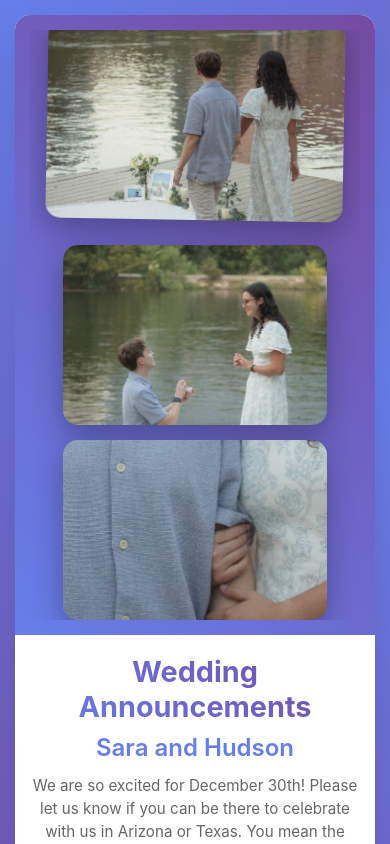
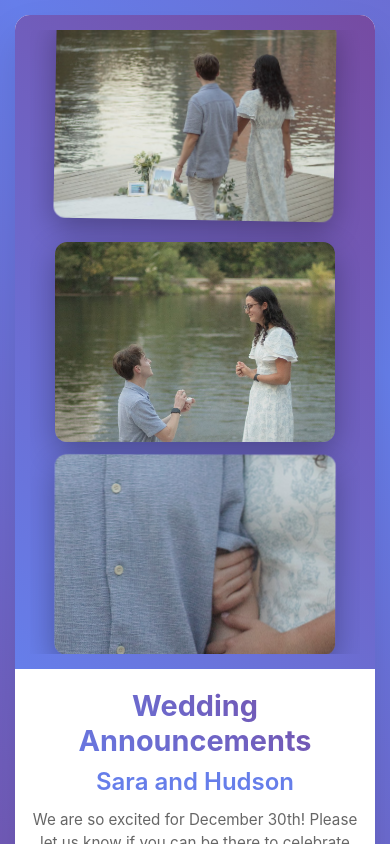
Before and after one commit to hudsonwhipple/wedding_announcement, a React (Create React App) app: page / in a window 390 px wide. Shown: the top 844 px of the page. Built offline with nearby package versions, Linux system fonts and the light colour scheme; the HTML template or start-up script is replaced by a standard one.

Commit message:
Fix image files

```diff
--- a/src/App.css
+++ b/src/App.css
@@ -841,7 +841,7 @@ textarea {
   .photo-section {
     padding: 20px;
     animation: slideInUp 0.8s ease-out;
-    min-height: 300px;
+    min-height: 350px;
   }
 
   .photo-gallery {
@@ -849,16 +849,45 @@ textarea {
     gap: 15px;
     justify-content: center;
     align-items: center;
+    width: 100%;
   }
 
   .main-photo {
-    max-height: 200px;
-    width: 90%;
+    max-height: 220px;
+    width: 85%;
+    max-width: 300px;
+    animation: floating 6s ease-in-out infinite, mobileSlideIn 0.8s ease-out;
+  }
+
+  .main-photo:nth-child(1) {
+    animation-delay: 0s, 0.2s;
   }
 
   .secondary-photo {
-    max-height: 180px;
-    width: 80%;
+    max-height: 220px;
+    width: 85%;
+    max-width: 300px;
+  }
+
+  .secondary-photo:nth-child(2) {
+    animation: floating 8s ease-in-out infinite, mobileSlideIn 0.8s ease-out;
+    animation-delay: 2s, 0.4s;
+  }
+
+  .secondary-photo:nth-child(3) {
+    animation: floating 7s ease-in-out infinite reverse, mobileSlideIn 0.8s ease-out;
+    animation-delay: 4s, 0.6s;
+  }
+
+  @keyframes mobileSlideIn {
+    0% {
+      opacity: 0;
+      transform: translateY(30px) scale(0.9);
+    }
+    100% {
+      opacity: 1;
+      transform: translateY(0) scale(1);
+    }
   }
 
   .form-section {
@@ -930,7 +959,55 @@ textarea {
 
   .photo-section {
     padding: 15px;
-    min-height: 250px;
+    min-height: 400px;
+  }
+
+  .photo-gallery {
+    gap: 12px;
+  }
+
+  .main-photo {
+    max-height: 200px;
+    width: 90%;
+    max-width: 280px;
+    border-radius: 12px;
+    animation: floating 6s ease-in-out infinite, mobilePopIn 0.9s ease-out;
+  }
+
+  .main-photo:nth-child(1) {
+    animation-delay: 0s, 0.3s;
+  }
+
+  .secondary-photo {
+    max-height: 200px;
+    width: 90%;
+    max-width: 280px;
+    border-radius: 12px;
+  }
+
+  .secondary-photo:nth-child(2) {
+    animation: floating 8s ease-in-out infinite, mobilePopIn 0.9s ease-out;
+    animation-delay: 2s, 0.5s;
+  }
+
+  .secondary-photo:nth-child(3) {
+    animation: floating 7s ease-in-out infinite reverse, mobilePopIn 0.9s ease-out;
+    animation-delay: 4s, 0.7s;
+  }
+
+  @keyframes mobilePopIn {
+    0% {
+      opacity: 0;
+      transform: translateY(40px) scale(0.8) rotate(-5deg);
+    }
+    50% {
+      opacity: 0.7;
+      transform: translateY(10px) scale(1.05) rotate(2deg);
+    }
+    100% {
+      opacity: 1;
+      transform: translateY(0) scale(1) rotate(0deg);
+    }
   }
 
   .form-section {
@@ -1003,32 +1080,25 @@ textarea {
     border-radius: 10px;
   }
 
-  h1 {
-    font-size: 1.6rem;
+  .photo-section {
+    padding: 10px;
+    min-height: 360px;
   }
 
-  .names-subtitle {
-    font-size: 1.3rem;
-  }
-
-  .subtitle {
-    font-size: 0.9rem;
-  }
-
-  .form-section {
-    padding: 15px 10px;
-  }
-
-  .photo-section {
-    padding: 10px;
+  .photo-gallery {
+    gap: 10px;
   }
 
   .main-photo {
-    max-height: 160px;
+    max-height: 180px;
+    width: 95%;
+    max-width: 260px;
   }
 
   .secondary-photo {
-    max-height: 140px;
+    max-height: 180px;
+    width: 95%;
+    max-width: 260px;
   }
 
   .loading-title {
@@ -1058,12 +1128,12 @@ textarea {
   }
 
   .main-photo:hover {
-    transform: none; /* Disable hover effects on touch devices */
+    transform: none;
     filter: none;
+    animation-play-state: running; /* Keep floating animation on mobile */
   }
 
-  .container:hover {
-    transform: none;
-    box-shadow: 0 20px 40px rgba(0, 0, 0, 0.1);
+  .photo-gallery {
+    padding: 10px 0;
   }
 }
```
